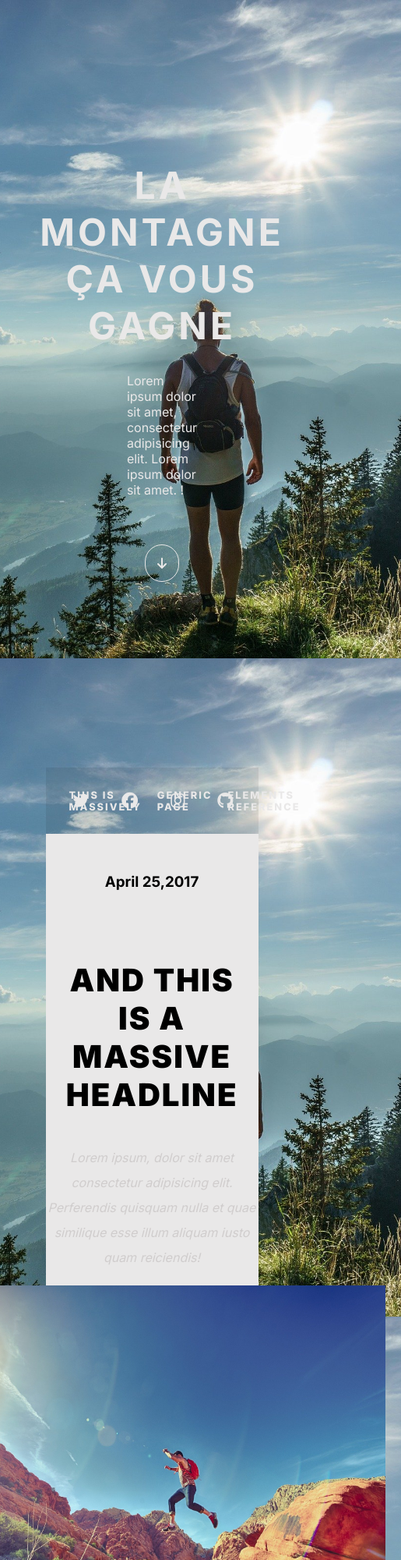
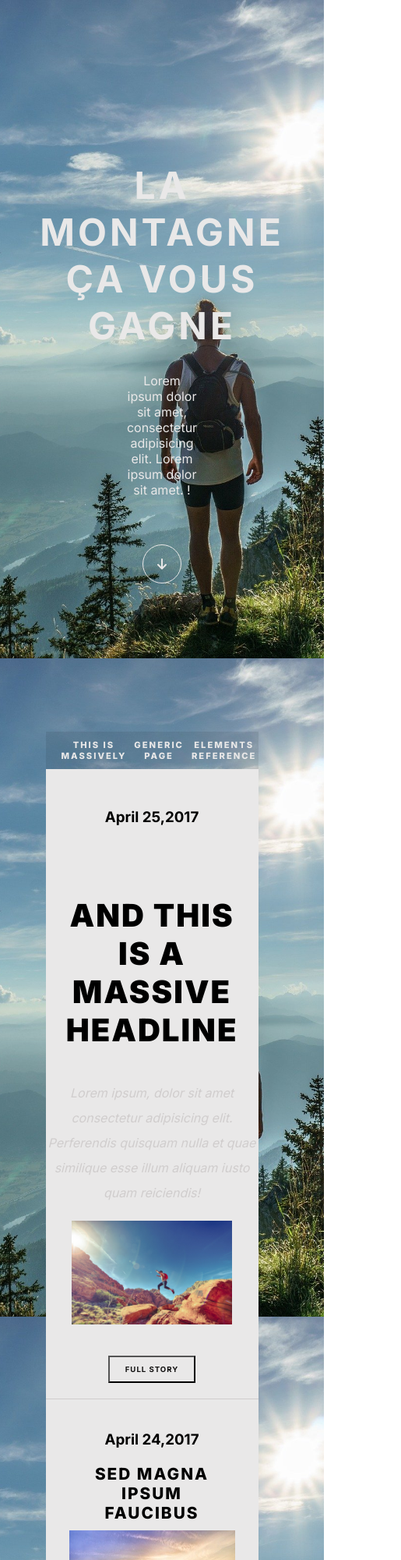
Before and after one commit to LeGitDuPeuple/TemplateMontagne, a plain HTML site: page index.html in a window 390 px wide. Shown: the top 2000 px of the page at 78% size, 515 px wide, since content can reach past the window. Drawn offline with Linux system fonts and the light colour scheme.

Commit message:
TemplateMontagne version Final (pas de before et after et anime)

```diff
--- a/index.html
+++ b/index.html
@@ -21,7 +21,7 @@
             Lorem ipsum dolor sit amet, consectetur adipisicing elit. Lorem ipsum dolor sit amet.
         !
           </p>
-          <i class="fa-solid fa-arrow-down"></i>
+         <span><i class="fa-solid fa-arrow-down"></i></span>
       </div>
 
 
@@ -50,7 +50,7 @@
     </header>
     <main>
         <section class="un">
-        <h3>April 25,2017</h3>
+       <span><h3>April 25,2017</h3></span>
         <article class="main-top">
             <h2>and this is a <br> massive headline</h2>
             <p>Lorem ipsum, dolor sit amet consectetur adipisicing elit. Perferendis quisquam nulla et quae similique esse illum aliquam iusto quam reiciendis!</p>
--- a/styles/components/_body.scss
+++ /dev/null
@@ -1,7 +0,0 @@
-body {
-    background: url(../img/bg.jpg) center/cover fixed;
-    overflow-x: hidden;
-
-
-
-}
--- a/styles/components/_composente.scss
+++ b/styles/components/_composente.scss
@@ -36,6 +36,13 @@
 
 }
 
+body {
+    background: url(../img/bg.jpg) center/cover fixed;
+    overflow-x: hidden;
+
+}
+
+
 button {
     text-transform: uppercase;
     background: $color1;
@@ -46,9 +53,11 @@
     cursor: pointer;
     transition: 0.7s;
     font-weight: 700;
+    transition: 1.2s;
 &:hover {
       background: $color2;
       color: $color1;
+      transform: scale(1.1);
 }
  }
 
--- a/styles/index.scss
+++ b/styles/index.scss
@@ -1,4 +1,4 @@
-@import "./components/body";
+
 @import "./components/composente";
 @import "./pages/header";
 @import "./pages/nav";
--- a/styles/pages/_footerGauche.scss
+++ b/styles/pages/_footerGauche.scss
@@ -30,7 +30,7 @@
           border-radius: 5px;
           border: 1px solid $color4;
           height: 2rem;
-          width: 27rem;
+          width: 90%;
 
         }
       }
@@ -54,7 +54,7 @@
           border-radius: 5px;
           border: 1px solid $color4;
           height: 2rem;
-          width: 27rem;
+          width: 90%;
 
         }
       }
@@ -78,7 +78,7 @@
           border-radius: 5px;
           border: 1px solid $color4;
           height: 30px;
-          width: 27rem;
+          width: 90%;
           height: 11.25rem;
         }
 
@@ -95,13 +95,14 @@
         }
     }
   }
-  @media (max-width: 1024px) {
-    footer {
-        .footer-container {
-            input, textarea {
-                width: 20rem;
-            }
-        }
+
+  @media (max-width: 450px) {
+    .footer-container{
+ display: block;
     }
   }
+
+
+
+
 }
--- a/styles/pages/_header.scss
+++ b/styles/pages/_header.scss
@@ -1,12 +1,22 @@
-header  {
-    // min-height: 32.25rem;
+header {
+  position: relative;
 
   .header-container {
     @include dfcenter;
     flex-direction: column;
     padding: 13rem;
+    min-height: 100vh;
+    opacity: 0;
+    transform: translateY(40px);
+    animation: headerAnim 1.5s forwards;
 
-    h1{
+    @keyframes headerAnim {
+      to {
+        transform: translateY(0);
+        opacity: 1;
+      }
+    }
+    h1 {
       text-transform: uppercase;
       color: $color1;
       font-size: 3rem;
@@ -19,14 +29,28 @@
     p {
       color: $color1;
       margin: 30px;
+      height: 85%;
     }
-    i {
+    span {
       margin: 30px;
       color: $color1;
-        border: solid 1px $color1;
+      border: 1px solid $color1;
       padding: 15px;
-        border-radius: 1000px;
+      border-radius: 50px;
+      height: 50px;
+      width: 50px;
+      cursor: pointer;
+      display: flex;
+      justify-content: center;
+      align-items: center;
+    }
   }
 
+  @media (max-width: 768px) {
+    .header-container {
+      p {
+        text-align: center;
       }
     }
+  }
+}
--- a/styles/pages/_nav.scss
+++ b/styles/pages/_nav.scss
@@ -1,9 +1,14 @@
 nav {
   max-width: 70%;
-  margin: 0 auto;
+  min-width: 70%;
   background: rgba(0, 0, 0, 0.077);
   color: $color1;
   padding: 10px;
+  z-index: 100;
+  position: absolute;
+  bottom: 0;
+  left: 15%;
+
 
   .nav-container {
     display: grid;
@@ -23,9 +28,10 @@
         cursor: pointer;
         transition: 0.6s;
 
+
         &:hover {
             transform: scale(1.1);
-            color: $color2;
+
         }
       }
     }
@@ -44,10 +50,41 @@
         cursor: pointer;
         font-size: 1.3rem;
 
+
+
         &:hover {
           transform: scale(1.3);
         }
       }
     }
   }
+
+  @media (max-width: 768px) {
+    .nav-left, .nav-right {
+       ul {
+
+       li {
+          font-size: 0.9rem;
+          margin-left: 10px;
+        }
+    }
+
+
+
 }
+}
+
+@media (max-width: 450px) {
+  .nav-right{
+display: none;
+  }
+  .nav-left
+  ul{
+    li {
+
+      font-size: 0.7rem;
+      text-align: center;
+  }
+}
+}
+}
--- a/styles/pages/_sectionDeux.scss
+++ b/styles/pages/_sectionDeux.scss
@@ -40,10 +40,17 @@
 
 
     img {
-        width: 300px;
+        width: 100%;
         height: 300px;
       }
     }
   }
 
+
+
+  @media (max-width: 768px) {
+    .sectiondeux-container {
+      display: block;
+  }
 }
+}
--- a/styles/pages/_sectionUn.scss
+++ b/styles/pages/_sectionUn.scss
@@ -2,13 +2,15 @@
 
 
 
-    h3 {
+
+
+
+     h3{
         text-align: center;
         padding: 50px;
         align-items: center;
 
     }
-
 
     .main-top {
         @include dfcenter;
@@ -31,10 +33,6 @@
            color: $color3;
         }
 
-        img {
-            height: 100px;
-            width: 100px;
-        }
 
 
     }
@@ -48,8 +46,9 @@
             }
             img {
               padding: 20px;
-                width: 50.75rem;
+                width: 90%;
                height: 34.25rem;
+
 
         }
 
@@ -64,8 +63,18 @@
     @media (max-width: 1024px) {
         .main-bottom {
             img {
-                height: 30rem;
+                height: 90%;
                 width: 40rem;
             }
         }
     }
+
+        @media (max-width: 820px) {
+            .main-bottom {
+                img {
+                    height: 90%;
+                    width: 90%;
+                }
+            }
+
+    }
```
Also changed, not shown: styles/pages/_main.scss (+1 -63 lines), styles/index.css, 1 other file. Lines whose indentation alone changed are shown as unchanged.
